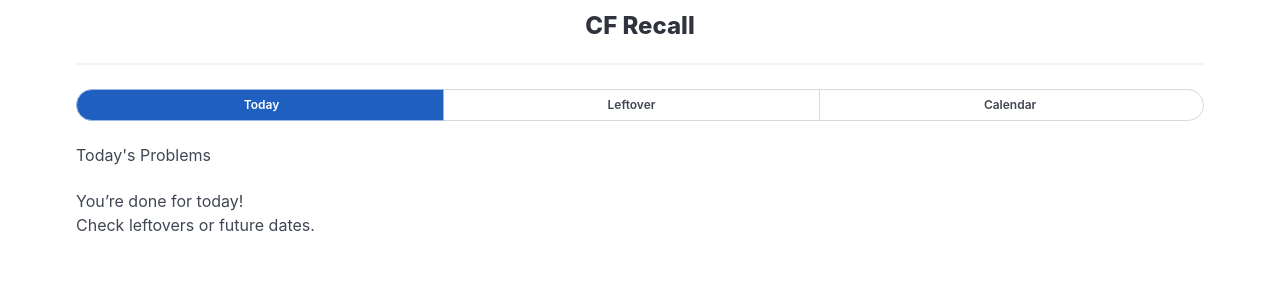
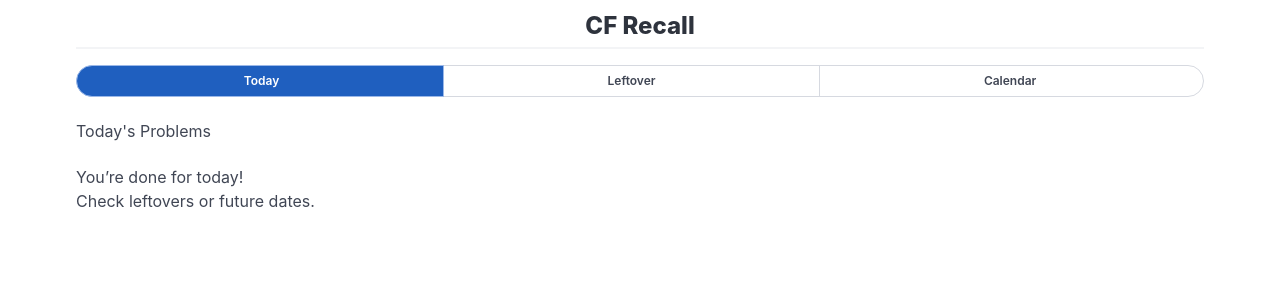
Before and after one commit to Lakshya-Gupta1224/cf-recall, a React (Vite) app: page / in a window 1280 px wide. Shown: the top 300 px of the page. Built offline with nearby package versions, Linux system fonts and the light colour scheme.

Commit message:
fixed the heading ui

```diff
--- a/src/popup/App.jsx
+++ b/src/popup/App.jsx
@@ -33,8 +33,8 @@ export default function App() {
   return (
     <div className="container p-3">
       <center>
-        <h1 className="title is-4">CF Recall</h1>
-        <hr />
+        <h1 className="title is-4 mb-0">CF Recall</h1>
+        <hr className="mt-2 mb-4" />
       </center>
 
       <div className="tabs is-toggle is-toggle-rounded is-small is-fullwidth cf-tabs">
```
